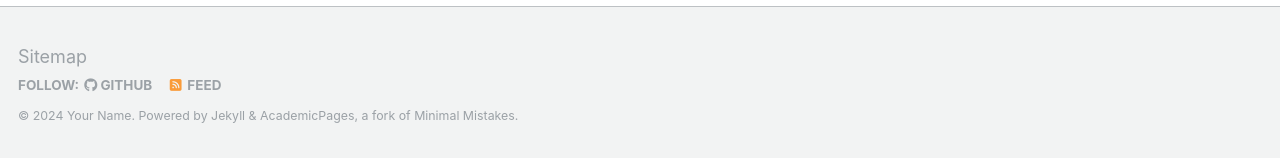
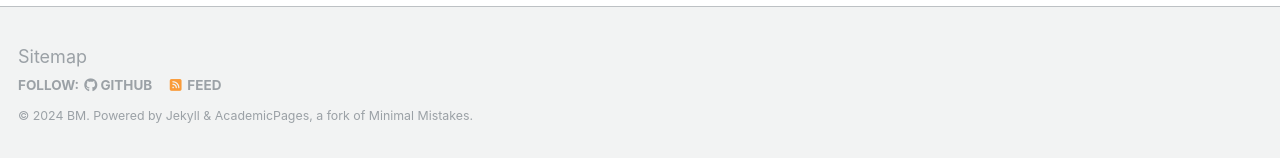
Before and after one commit to bmandracchia/bmandracchia.github.io, a Jekyll site: the page built from _pages/about.md, in a window 1280 px wide and 900 px high, scrolled down 2660 px. Shown: the part 739-897 px from the top of the window. Built offline with Jekyll 4.4.1, drawn with Linux system fonts in a browser that asks for light colours; some web fonts are replaced.

Commit message:
Update _config.yml

```diff
--- a/_config.yml
+++ b/_config.yml
@@ -10,9 +10,9 @@
 locale                   : "en-US"
 title                    : "Your Name / Site Title"
 title_separator          : "-"
-name                     : &name "Your Name"
+name                     : &name "BM"
 description              : &description "personal description"
-url                      : https://academicpages.github.io # the base hostname & protocol for your site e.g. "https://mmistakes.github.io"
+url                      : https://bmandracchia.github.io # the base hostname & protocol for your site e.g. "https://mmistakes.github.io"
 baseurl                  : "" # the subpath of your site, e.g. "/blog"
 repository               : "academicpages/academicpages.github.io"
 
@@ -32,10 +32,10 @@
 
   # Academic websites
   arxiv            : # URL - Update with the correct link to your profile
-  googlescholar    : "https://scholar.google.com/citations?user=PS_CX0AAAAAJ"
+  googlescholar    : ""
   impactstory      : # URL
-  orcid            : "http://orcid.org/yourorcidurl"
-  pubmed           : "https://www.ncbi.nlm.nih.gov/pubmed/?term=john+snow"
+  orcid            : ""
+  pubmed           : "https://www.ncbi.nlm.nih.gov/pubmed/?term=biagio+mandracchia"
   researchgate     : # URL
 
   # Repositories and software development
```
